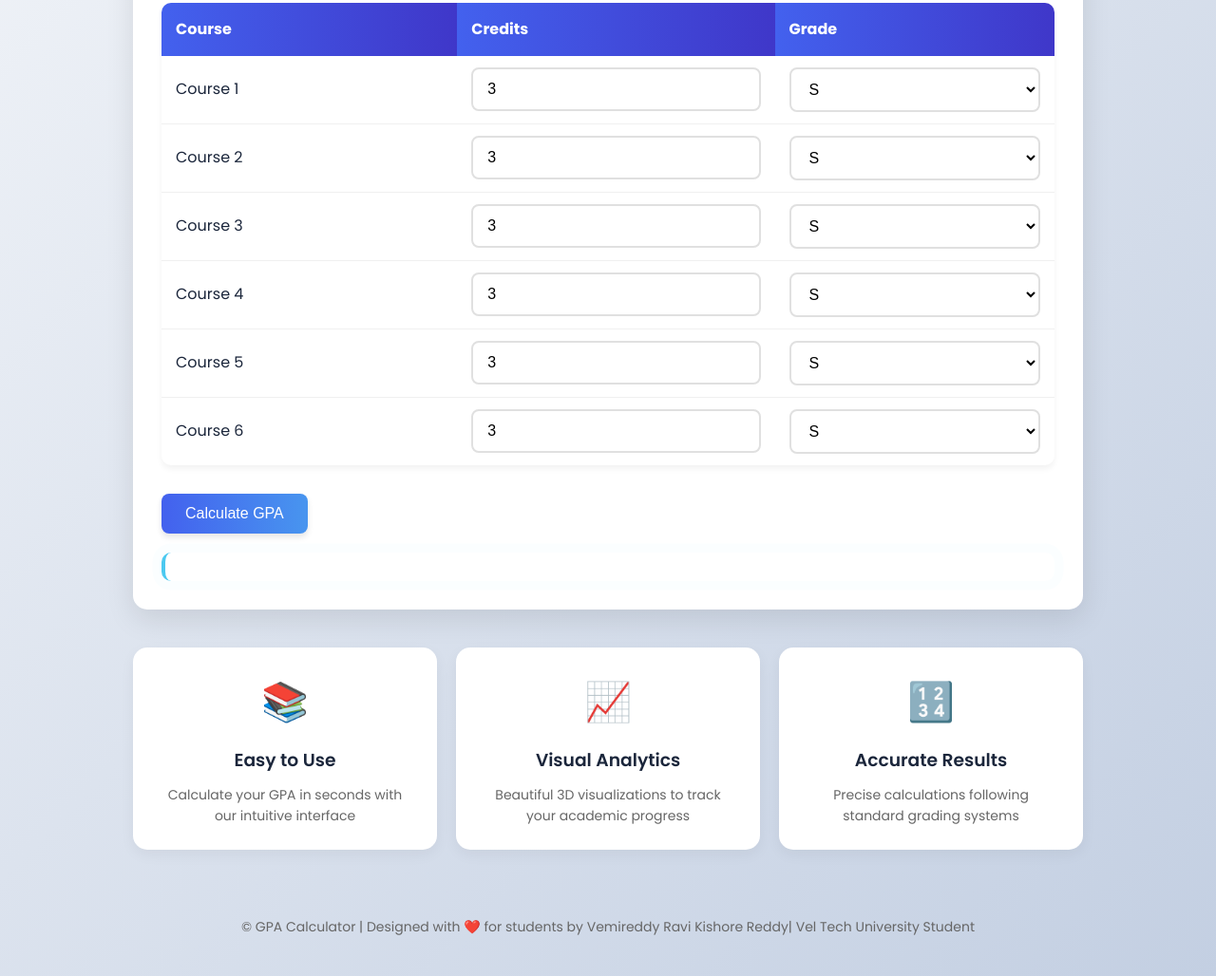
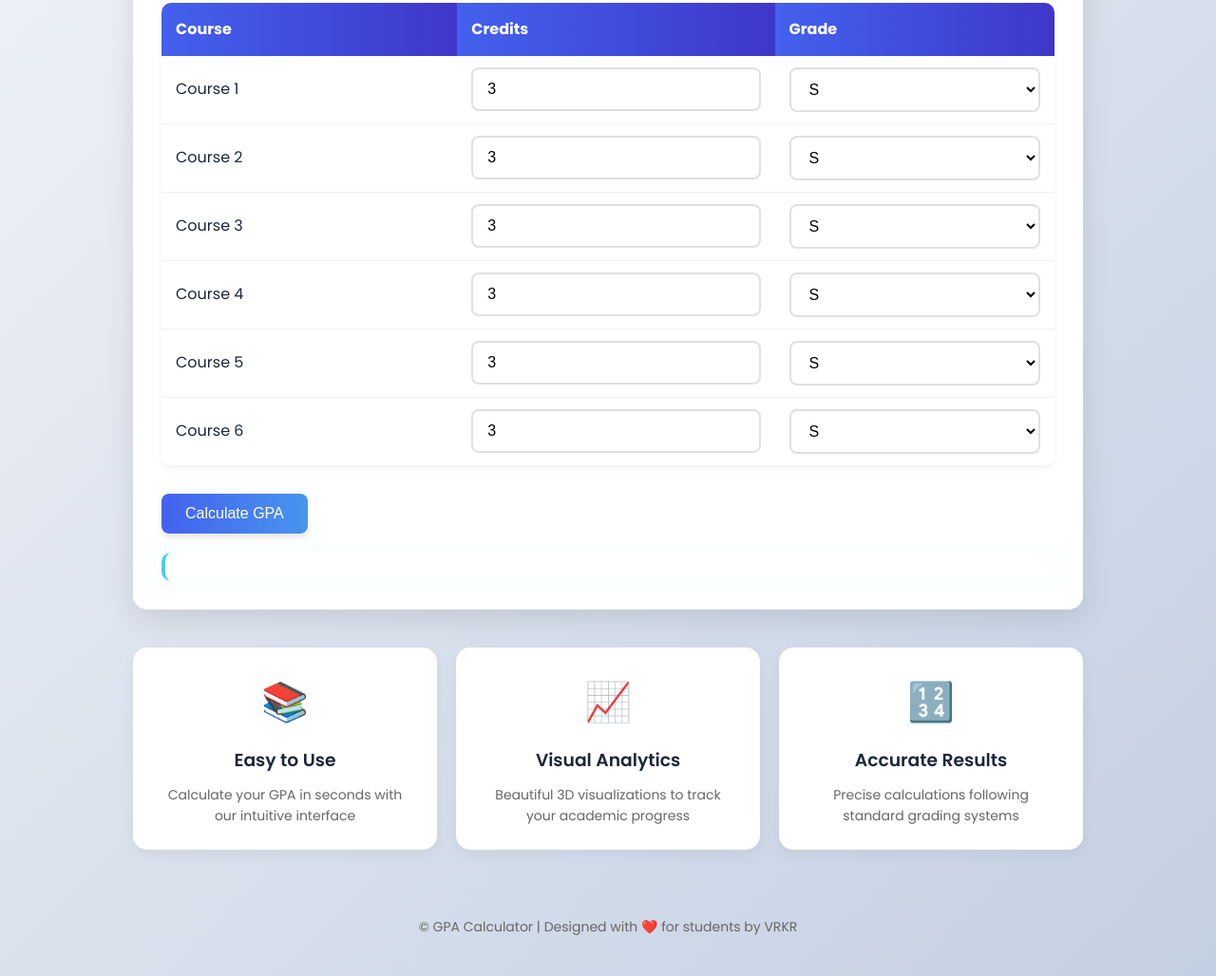
Before and after one commit to ravireddy-shr/gpa-calculator, a plain HTML site: page index.html in a window 1280 px wide. Shown: the part 459-1487 px from the top of the page at 95% size. Drawn offline with Linux system fonts and the light colour scheme.

Commit message:
Update index.html

```diff
--- a/index.html
+++ b/index.html
@@ -487,7 +487,7 @@
         </div>
 
         <footer>
-            <p>© GPA Calculator | Designed with ❤️ for students by Vemireddy Ravi Kishore Reddy| Vel Tech University Student</p>
+            <p>© GPA Calculator | Designed with ❤️ for students by VRKR</p>
         </footer>
     </div>
 
```
